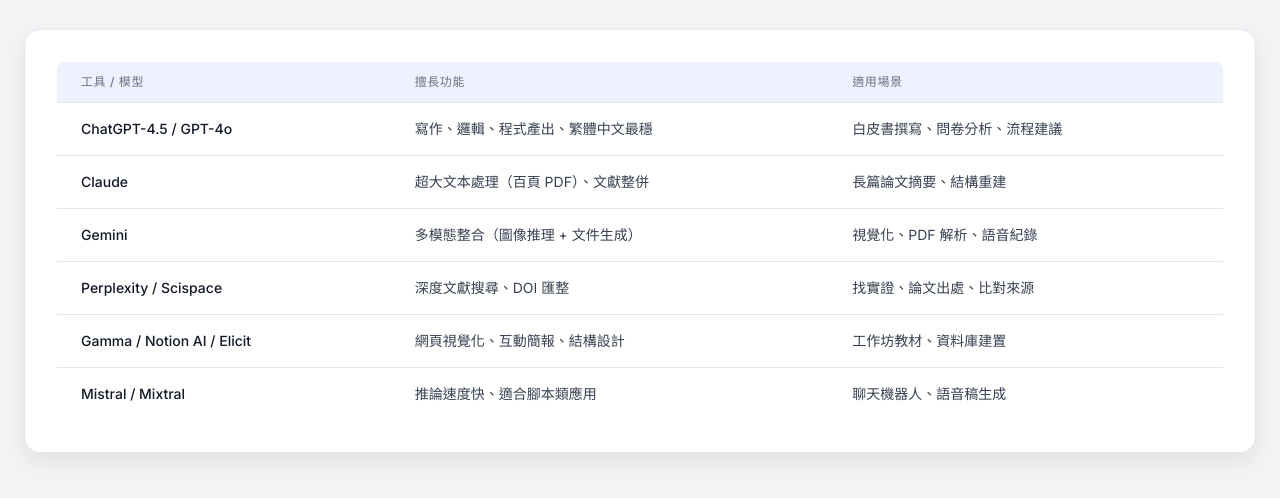
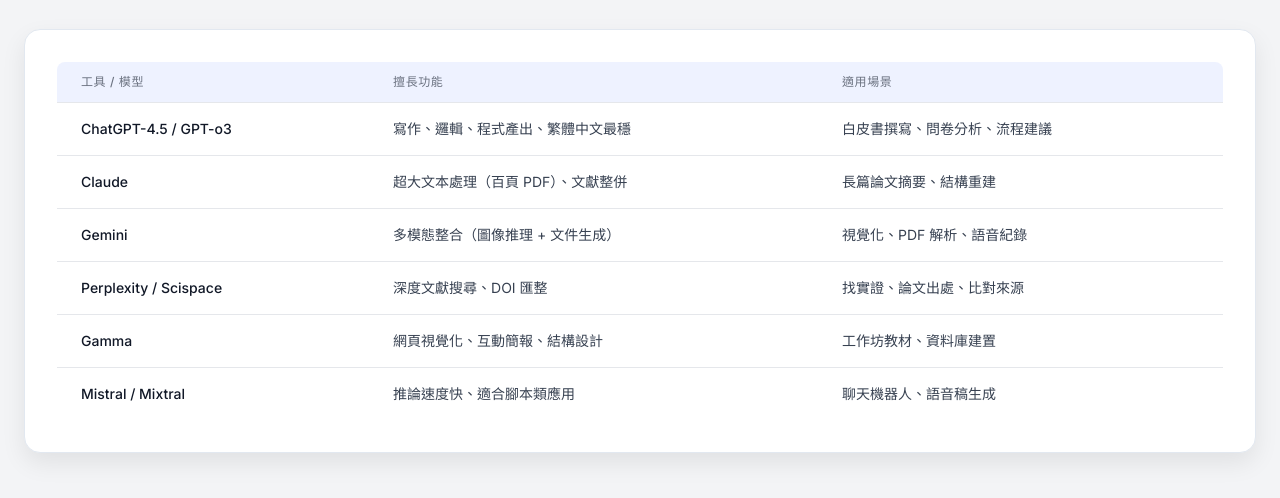
Before and after one commit to Luyun1224/Agent, a plain HTML site: page index.html in a window 1280 px wide. Shown: the part 701-1199 px from the top of the page. Drawn offline with nearby package versions, Linux system fonts and the light colour scheme.

Commit message:
Update index.html

```diff
--- a/index.html
+++ b/index.html
@@ -254,7 +254,7 @@
                     <tbody class="bg-white divide-y divide-gray-200">
                         <tr>
                             <td class="px-6 py-4 whitespace-nowrap">
-                                <div class="text-sm font-medium text-gray-900">ChatGPT-4.5 / GPT-4o</div>
+                                <div class="text-sm font-medium text-gray-900">ChatGPT-4.5 / GPT-o3</div>
                             </td>
                             <td class="px-6 py-4">
                                 <div class="text-sm text-gray-700">寫作、邏輯、程式產出、繁體中文最穩</div>
@@ -298,7 +298,7 @@
                         </tr>
                         <tr>
                             <td class="px-6 py-4 whitespace-nowrap">
-                                <div class="text-sm font-medium text-gray-900">Gamma / Notion AI / Elicit</div>
+                                <div class="text-sm font-medium text-gray-900">Gamma </div>
                             </td>
                             <td class="px-6 py-4">
                                 <div class="text-sm text-gray-700">網頁視覺化、互動簡報、結構設計</div>
```
